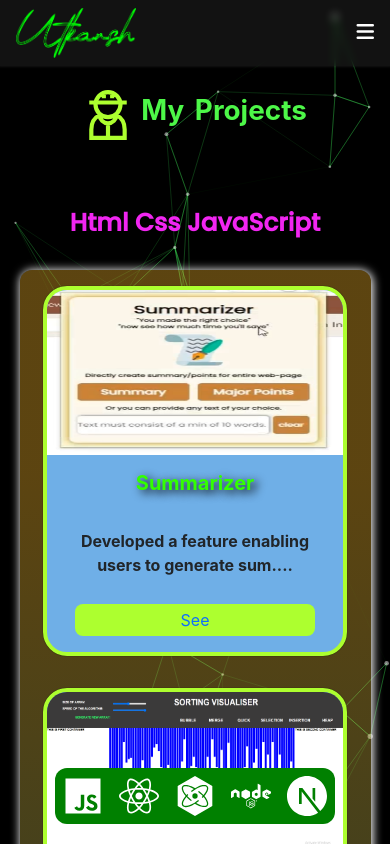
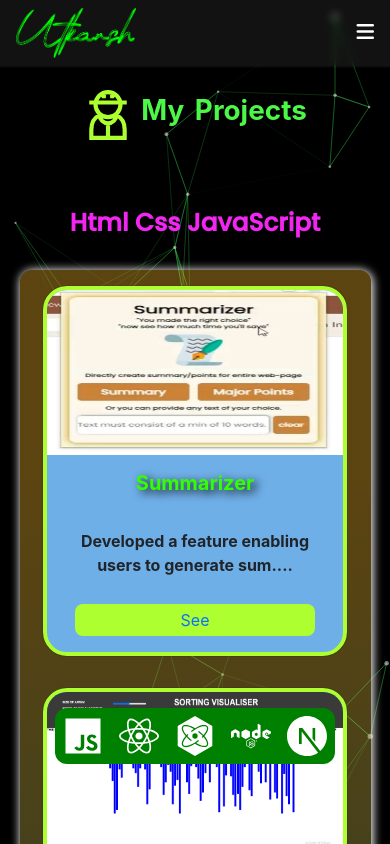
Before and after one commit to UTKARSHSHARMA718/React-Portfolio, a React (Create React App) app: page /work in a window 390 px wide. Shown: the top 844 px of the page. Built offline with nearby package versions, Linux system fonts and the light colour scheme.

Commit message:
feat: fixed z-index issue.

```diff
--- a/src/components/Navbar/Navbar.css
+++ b/src/components/Navbar/Navbar.css
@@ -128,7 +128,7 @@
     /* top: 60px; */
     display: block;
     transition: all 0.3s ease;
-    z-index: 1;
+    z-index: 20;
     padding: 8px 16px;
   }
 }
--- a/src/components/Work/Work.module.css
+++ b/src/components/Work/Work.module.css
@@ -130,14 +130,14 @@ h1 {
 
 @media (max-width: 1500px) {
   .sidebar {
-    bottom: 20px;
+    bottom: 80px;
     left: 50%;
     transform: translateX(-50%);
     top: unset;
     right: unset;
     flex-direction: row;
     gap: 16px;
-    z-index: 99;
+    z-index: 10;
     background-color:green
   }
 
```
